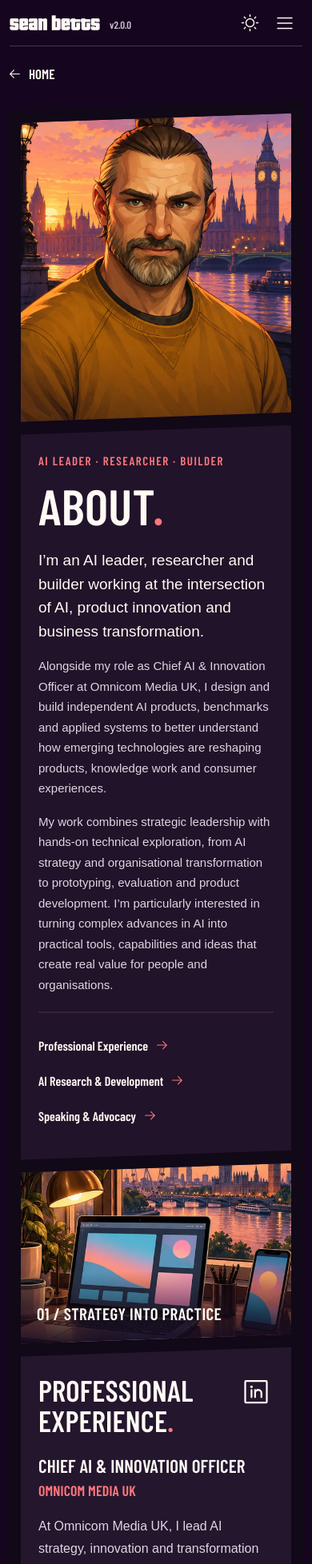
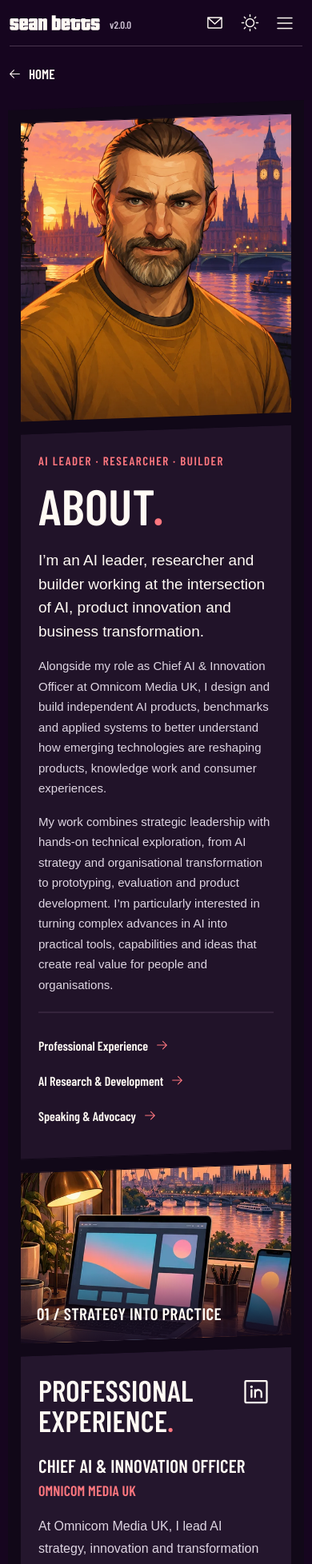
Before and after one commit to seanbetts/seanbetts, a React (Create React App) app: page /about in a window 390 px wide. Shown: the top 1956 px of the page at 80% size. Built offline with nearby package versions, Linux system fonts and the light colour scheme.

Commit message:
style: unify About frames and simplify navigation and footer

```diff
--- a/src/game/GameShell.js
+++ b/src/game/GameShell.js
@@ -1,6 +1,6 @@
 import { useContext, useEffect, useRef, useState } from 'react';
 import { Link, NavLink, useLocation } from 'react-router-dom';
-import { ArrowUpRight, Butterfly, GithubLogo, LinkedinLogo, List, MapTrifold, Moon, Newspaper, Sun, X } from '@phosphor-icons/react';
+import { ArrowUpRight, Butterfly, EnvelopeSimple, GithubLogo, LinkedinLogo, List, MapTrifold, Moon, Newspaper, Sun, X } from '@phosphor-icons/react';
 import styles from './GameShell.module.css';
 import packageJson from '../../package.json';
 import './game.css';
@@ -69,8 +69,8 @@ export default function GameShell({ children }) {
         <span className={styles.version}>v{packageJson.version}</span>
       </div>
       <div className={styles.tools}>
-        {isDesktop && <NavLink to="/map" onClick={closeNavigation} className={({ isActive }) => `${styles.tool} ${isActive ? styles.active : ''}`}><MapTrifold size={18} /> Map</NavLink>}
-        <Link to="/contact" onClick={closeNavigation} className={`${styles.tool} ${styles.contact}`}>Contact <ArrowUpRight size={17} /></Link>
+        {isDesktop && <NavLink to="/map" aria-label="Map" title="Map" onClick={closeNavigation} className={({ isActive }) => `${styles.tool} ${isActive ? styles.active : ''}`}><MapTrifold size={23} aria-hidden="true" /></NavLink>}
+        <Link to="/contact" onClick={closeNavigation} className={styles.tool} aria-label="Contact" title="Contact"><EnvelopeSimple size={23} aria-hidden="true" /></Link>
         <div className={styles.controls}>
           <button className={styles.menuButton} onClick={toggleDarkMode} aria-label={darkMode ? 'Switch to light mode' : 'Switch to dark mode'} title={darkMode ? 'Switch to light mode' : 'Switch to dark mode'}>
             {darkMode ? <Sun size={23} aria-hidden="true" /> : <Moon size={23} aria-hidden="true" />}
--- a/src/game/GameShell.module.css
+++ b/src/game/GameShell.module.css
@@ -3,9 +3,9 @@
 .version{font:600 13px/1 var(--game-ui);color:var(--game-muted);white-space:nowrap}
 .brand{display:flex;align-items:center;width:132px}
 .brand img{width:132px;height:auto}
-.tools{display:flex;align-items:center;gap:32px}
+.tools{display:flex;align-items:center;gap:0}
 .controls{display:flex;align-items:center;gap:0}
-.tool{font-family:var(--game-ui);font-size:17px;letter-spacing:.08em;text-transform:uppercase;display:flex;gap:9px;align-items:center;padding:10px 0}
+.tool{display:grid;place-items:center;min-width:44px;min-height:44px}
 .tool:hover,.active{color:var(--game-accent)!important}
 .menuButton{border:0;background:transparent;color:inherit;display:grid;place-items:center;min-width:44px;min-height:44px}
 .menu{position:absolute;right:0;top:64px;min-width:280px;padding:12px;background:var(--game-surface);border:1px solid var(--game-border);box-shadow:0 20px 50px #0009}
@@ -17,9 +17,9 @@
 .skip{position:fixed;top:-80px;left:20px;z-index:100;background:var(--game-accent);color:var(--game-button-text)!important;padding:12px 18px}.skip:focus{top:10px}
 @keyframes enter{from{opacity:.6;transform:translateY(5px)}to{opacity:1;transform:none}}
 @media(min-width:1800px){.header,.main,.footer{max-width:1860px;margin-left:auto;margin-right:auto}}
-@media(max-width:650px){.header{height:58px;margin:0 12px}.brand,.brand img{width:113px}.tools{gap:16px}.contact{display:none}.main{padding:8px 10px 0}.tool{font-size:15px}.menu{top:52px;right:0;min-width:250px}.footer{padding:10px 10px;gap:4px;align-items:center}.footer div{flex-wrap:wrap;justify-content:flex-end;gap:0}.footer span{white-space:nowrap}}
+@media(max-width:650px){.header{height:58px;margin:0 12px}.brand,.brand img{width:113px}.main{padding:8px 10px 0}.menu{top:52px;right:0;min-width:250px}.footer{padding:10px 10px;gap:4px;align-items:center}.footer span{white-space:nowrap}}
 
 .credit{justify-self:center;text-align:center;white-space:nowrap;font:inherit;letter-spacing:inherit;text-transform:inherit}
 :global(.game-light) .brand img{filter:brightness(0) saturate(100%)}
-@media(max-width:650px){.tools{gap:8px}.footer{grid-template-columns:1fr 1fr;gap:8px}.footer .credit{grid-column:1/-1;grid-row:2}.footer .socials{grid-column:2;grid-row:1}.footer>span:first-child{grid-column:1;grid-row:1}}
-@media(max-width:380px){.brand,.brand img{width:100px}.brandGroup{gap:8px}.tools{gap:2px}}
+@media(max-width:650px){.footer{grid-template-columns:1fr;gap:8px;padding-top:18px;padding-bottom:18px}.footer .credit{grid-column:1;grid-row:3}.footer .socials{grid-column:1;grid-row:2;justify-self:center;flex-wrap:nowrap;gap:6px}.footer>span:first-child{grid-column:1;grid-row:1;justify-self:center}}
+@media(max-width:380px){.brand,.brand img{width:100px}.brandGroup{gap:8px}}
--- a/src/game/game.css
+++ b/src/game/game.css
@@ -17,7 +17,7 @@ body.game-mode{margin:0;background:#16051f;color:#fffaf4}
 @media(prefers-reduced-motion:reduce){.game *,.game *::before,.game *::after{animation:none!important;transition:none!important;scroll-behavior:auto!important}}
 
 body.game-mode.light-mode{background:#f8d8ed;color:#28133e}
-.game.game-light{--game-bg:#f8d8ed;--game-surface:#eee2ff;--game-surface-alt:#ffd5e5;--game-surface-deep:#d9f3f0;--game-hover:#dfcbf5;--game-text:#28133e;--game-muted:#624571;--game-body:#443153;--game-accent:#9f2460;--game-border:#ba8dbb;--game-button-text:#fffaf4;--game-status:#17665f;color-scheme:light}
+.game.game-light{--game-bg:#f8d8ed;--game-surface:#f3ebfa;--game-surface-alt:#f3ebfa;--game-surface-deep:#f3ebfa;--game-hover:#e6d8f2;--game-text:#28133e;--game-muted:#624571;--game-body:#443153;--game-accent:#9f2460;--game-border:#ba8dbb;--game-button-text:#fffaf4;--game-status:#17665f;color-scheme:light}
 /* Artwork keeps its ink-and-sunset palette in either reading mode. */
 .game .game-art{--game-text:#fffaf4;--game-muted:#c8bdce;--game-accent:#ff777f;--game-button-text:#16051f;color:#fffaf4}
 
--- a/src/pages/About.js
+++ b/src/pages/About.js
@@ -47,9 +47,10 @@ const About = () => {
       />
 
       <InternalLink to="/" className={styles.back}><ArrowLeft size={17} aria-hidden="true" /> Home</InternalLink>
+      <div className={styles.panels}>
       <header className={styles.hero}>
         <div className={styles.portrait}>
-          <img src="/images/game/portrait.webp" alt="Illustrated portrait of Sean Betts" width="1024" height="1536" fetchpriority="high" />
+          <div className={styles.imageWindow}><img src="/images/game/portrait.webp" alt="Illustrated portrait of Sean Betts" width="1024" height="1536" fetchpriority="high" /></div>
         </div>
         <div className={styles.heroCopy}>
           <span className={styles.eyebrow}>AI leader · Researcher · Builder</span>
@@ -77,7 +78,7 @@ const About = () => {
       </header>
 
       <section id="professional" className={styles.chapter} aria-labelledby="professional-heading" tabIndex={-1}>
-        <div className={styles.chapterArt} aria-hidden="true"><SceneArt scene="building" /><span>01 / Strategy into practice</span></div>
+        <div className={styles.chapterArt} aria-hidden="true"><div className={styles.imageWindow}><SceneArt scene="building" /></div><span>01 / Strategy into practice</span></div>
         <div className={styles.chapterCopy}>
           <div className={styles.sectionHeader}>
             <div><h2 id="professional-heading">Professional<br />experience<span>.</span></h2></div>
@@ -116,7 +117,7 @@ const About = () => {
       </section>
 
       <section id="research" className={`${styles.chapter} ${styles.reverse}`} aria-labelledby="research-heading" tabIndex={-1}>
-        <div className={styles.chapterArt} aria-hidden="true"><SceneArt scene="writing" /><span>02 / Learn by building</span></div>
+        <div className={styles.chapterArt} aria-hidden="true"><div className={styles.imageWindow}><SceneArt scene="writing" /></div><span>02 / Learn by building</span></div>
         <div className={styles.chapterCopy}>
           <div className={styles.sectionHeader}>
             <div><h2 id="research-heading">AI research<br />&amp; development<span>.</span></h2></div>
@@ -143,7 +144,7 @@ const About = () => {
       </section>
 
       <section id="advocacy" className={styles.chapter} aria-labelledby="advocacy-heading" tabIndex={-1}>
-        <div className={styles.chapterArt} aria-hidden="true"><SceneArt scene="about" /><span>03 / A personal perspective</span></div>
+        <div className={styles.chapterArt} aria-hidden="true"><div className={styles.imageWindow}><SceneArt scene="about" /></div><span>03 / A personal perspective</span></div>
         <div className={styles.chapterCopy}>
           <div className={styles.sectionHeader}>
             <div><h2 id="advocacy-heading">Speaking<br />&amp; advocacy<span>.</span></h2></div>
@@ -167,6 +168,7 @@ const About = () => {
           <InternalLink to="/speaking" className={styles.action}>Keynote Presentations <ArrowUpRight size={20} aria-hidden="true" /></InternalLink>
         </div>
       </section>
+      </div>
     </div>
   );
 };
--- a/src/pages/About.module.css
+++ b/src/pages/About.module.css
@@ -43,31 +43,37 @@
 @media(max-width:700px){.hero,.chapter,.reverse{display:flex;flex-direction:column}.portrait{min-height:390px;border-right:0;border-bottom:var(--game-frame) solid var(--game-ink)}.portrait img{object-position:50% 25%}.heroCopy{padding:28px 22px}.about .heroCopy h1{font-size:clamp(48px,16vw,64px);margin-bottom:24px}.about .intro p:first-child{font-size:19px}.chapters{margin-top:22px;gap:0 18px}.chapterArt,.reverse .chapterArt{min-height:230px;border:0;border-bottom:var(--game-frame) solid var(--game-ink)}.chapterArt [data-art]{inset:-30% 0}.chapterArt>span{bottom:20px;font-size:21px}.chapterCopy{padding:28px 22px 34px}.about .sectionHeader h2{font-size:clamp(30px,9.5vw,37px)}.about .chapterCopy h3{font-size:23px}.chapterCopy p,.chapterCopy li{font-size:16px}}
 @media(prefers-reduced-motion:no-preference){.socialLink,.action,.chapterCopy p a{transition:color .2s,background .2s}}
 
-/* Shared sloping edges keep the black gutters uniform. Counter-skew the
-   contents so illustrations and reading text remain upright. */
-.about{--panel-angle:-1.4deg;--content-angle:1.4deg}
-.hero,.chapter{transform:skewY(var(--panel-angle));transform-origin:top left;overflow:hidden}
-.hero{margin-top:30px}
+/* One continuous ink canvas owns the outside frame and the shared row gutters.
+   Image masks cut the diagonal seam from that same ink, without skewed borders. */
+.panels{--panel-angle:-1.4deg;--content-angle:1.4deg;--image-slant:36px;margin-top:30px;padding:var(--game-frame);background:var(--game-ink);transform:skewY(var(--panel-angle));transform-origin:top left;overflow:hidden}
+.hero,.chapter{border:0;overflow:hidden;position:relative}
+.hero::after,.chapter::after{content:"";position:absolute;inset:0;pointer-events:none;border-top:1px solid var(--game-ink);border-bottom:1px solid var(--game-ink);z-index:3}
+.chapter{margin-top:var(--game-frame)}
 .heroCopy,.chapterCopy{transform:skewY(var(--content-angle))}
-.portrait{transform:skewX(3deg);transform-origin:bottom right}
-.portrait img{transform:skewX(-3deg) skewY(var(--content-angle)) scale(1.12)}
-.chapterArt{transform:skewX(-3deg);transform-origin:bottom left}
-.chapterArt [data-art]{transform:skewX(3deg) skewY(var(--content-angle)) scale(1.12)}
-.chapterArt>span{transform:skewX(3deg) skewY(var(--content-angle))}
-.reverse .chapterArt{transform:skewX(3deg);transform-origin:bottom right}
-.reverse .chapterArt [data-art]{transform:skewX(-3deg) skewY(var(--content-angle)) scale(1.12)}
-.reverse .chapterArt>span{transform:skewX(-3deg) skewY(var(--content-angle))}
+.heroCopy,.reverse .chapterCopy{padding-left:calc(clamp(24px,3.7vw,56px) + var(--image-slant))}
+.chapter:not(.reverse) .chapterCopy{padding-right:calc(clamp(24px,3.7vw,56px) + var(--image-slant))}
+.portrait,.chapterArt,.reverse .chapterArt{width:calc(100% + var(--image-slant));border:0;background:var(--game-ink);isolation:isolate}
+.chapterArt{margin-left:calc(-1 * var(--image-slant));clip-path:polygon(var(--image-slant) 0,100% 0,100% 100%,0 100%)}
+.portrait,.reverse .chapterArt{margin-left:0;margin-right:calc(-1 * var(--image-slant));clip-path:polygon(0 0,calc(100% - var(--image-slant)) 0,100% 100%,0 100%)}
+.imageWindow{position:absolute;inset:0;overflow:hidden;clip-path:polygon(calc(var(--image-slant) + var(--game-frame)) 0,100% 0,100% 100%,var(--game-frame) 100%)}
+.portrait .imageWindow,.reverse .imageWindow{clip-path:polygon(0 0,calc(100% - var(--image-slant) - var(--game-frame)) 0,calc(100% - var(--game-frame)) 100%,0 100%)}
+.imageWindow img,.imageWindow [data-art]{transform:skewY(var(--content-angle)) scale(1.08)}
+.chapterArt::after{display:none}
+.chapterArt .imageWindow::after{content:'';position:absolute;inset:0;background:linear-gradient(transparent 60%,#170c20ed)}
+.chapterArt>span{left:calc(var(--game-frame) + 28px);right:28px;transform:skewY(var(--content-angle));color:#fffaf4}
+.reverse .chapterArt>span{left:28px;right:calc(var(--game-frame) + 28px)}
 @media(max-width:1000px) and (min-width:701px){
- .reverse .chapterArt{transform:skewX(-3deg);transform-origin:bottom left}
- .reverse .chapterArt [data-art]{transform:skewX(3deg) skewY(var(--content-angle)) scale(1.12)}
- .reverse .chapterArt>span{transform:skewX(3deg) skewY(var(--content-angle))}
+ .panels{--image-slant:24px}
+ .heroCopy{padding-left:50px}
+ .chapterCopy,.reverse .chapterCopy{padding-left:26px;padding-right:50px}
+ .reverse .chapterArt{margin-right:0;margin-left:calc(-1 * var(--image-slant));clip-path:polygon(var(--image-slant) 0,100% 0,100% 100%,0 100%)}
+ .reverse .imageWindow{clip-path:polygon(calc(var(--image-slant) + var(--game-frame)) 0,100% 0,100% 100%,var(--game-frame) 100%)}
+ .reverse .chapterArt>span{left:calc(var(--game-frame) + 28px);right:28px}
 }
 @media(max-width:700px){
- .about{--panel-angle:-2deg;--content-angle:2deg}
- .hero{margin-top:10px}
- .portrait,.chapterArt,.reverse .chapterArt{transform:none}
- .portrait img,.chapterArt [data-art],.reverse .chapterArt [data-art]{transform:skewY(var(--content-angle)) scale(1.06)}
- .chapterArt>span,.reverse .chapterArt>span{transform:skewY(var(--content-angle))}
+ .panels{--panel-angle:-2deg;--content-angle:2deg;margin-top:10px}
+ .portrait,.chapterArt,.reverse .chapterArt{width:100%;margin:0;clip-path:none;border:0;border-bottom:var(--game-frame) solid var(--game-ink)}
+ .imageWindow,.portrait .imageWindow,.reverse .imageWindow{clip-path:none}
+ .heroCopy,.chapterCopy,.reverse .chapterCopy,.chapter:not(.reverse) .chapterCopy{padding-left:22px;padding-right:22px}
+ .chapterArt>span,.reverse .chapterArt>span{left:20px;right:20px}
 }
-
-.chapterArt>span{color:#fffaf4}
```
Also changed, not shown: 1 other file (tests, documents, lock files or other folders).
